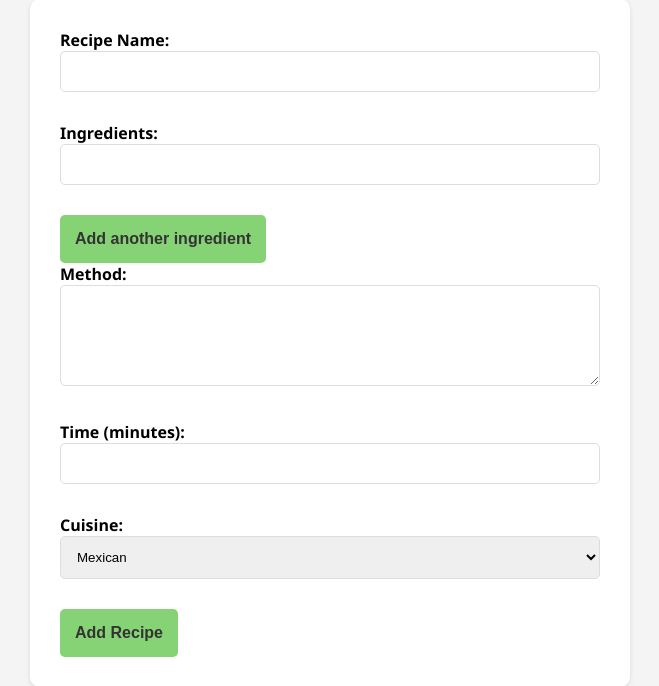
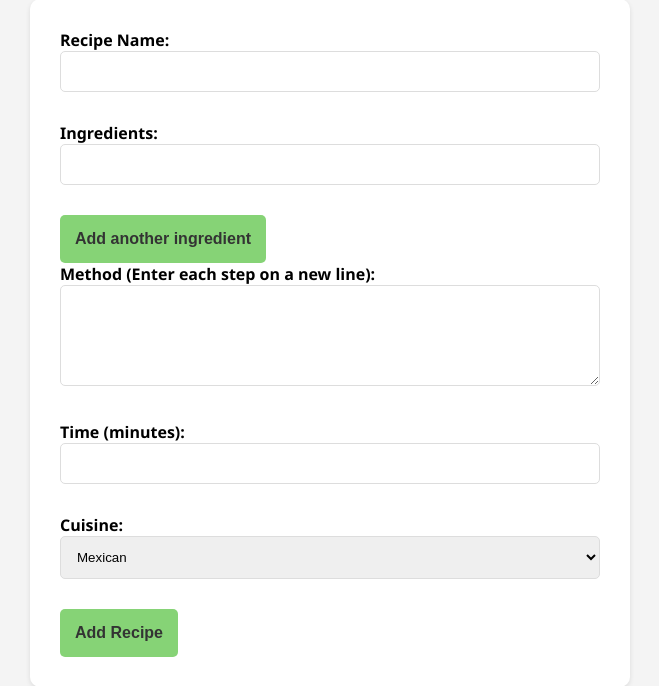
Before and after one commit to ashcarroll/recipe-share, a Flask app: page /add_recipe in a window 1280 px wide. Shown: the part 259-945 px from the top of the page, without its empty margins (310-969 px from the left). Run offline with Flask 3, Linux system fonts and the light colour scheme; data comes from the database, SQL or seed files in the repository; both versions use the stored data as it was after the commit.

Commit message:
Made the method a larger textarea rather than an input for ease of use Added logic so the method would display back as an ordered list for better readability

```diff
--- a/app.py
+++ b/app.py
@@ -40,7 +40,11 @@ def recipe(recipe_id):
     recipe = Recipe.query.get_or_404(recipe_id)
 
     ingredients_list = [ingredient.strip() for ingredient in recipe.ingredients.split('/') if ingredient.strip()]
-    return render_template('recipe.html', recipe=recipe, ingredients=ingredients_list)
+
+    # Split method into list based on newline
+    method_steps = [step.strip() for step in recipe.method.split('\n') if step.strip()]
+
+    return render_template('recipe.html', recipe=recipe, ingredients=ingredients_list, method_steps=method_steps)
 
 @app.route('/add_recipe', methods=['GET', 'POST'])
 def add_recipe():
@@ -53,12 +57,16 @@ def add_recipe():
         # Join ingredients into a single string for database using '/'
         ingredients_str = '/'.join(ingredient.strip() for ingredient in ingredients if ingredient.strip())
 
+        # Get method steps from the form
+        method_steps = [step.strip() for step in request.form['method'].split('\n') if step.strip()]
+        method_str = '\n'.join(method_steps)
+
         # Create new recipe instance
         new_recipe = Recipe(
             recipe_name=request.form['recipe_name'],
             ingredients=ingredients_str,
             total_time = request.form['time'],
-            method = request.form['method'],
+            method = method_str,
             cuisine=cuisine,
             chef=current_user
         )
--- a/templates/add_recipe.html
+++ b/templates/add_recipe.html
@@ -14,9 +14,10 @@
         </div>
         <button type="button" id="add-ingredient-button">Add another ingredient</button>
 
-        <label>Method:
-            <textarea type="text" name="method" rows="5" cols="50" style="resize: vertical;"></textarea>
+        <label>Method (Enter each step on a new line):
+            <textarea name="method" rows="5" cols="50" style="resize: vertical;"></textarea>
         </label>
+
         <label>Time (minutes):
             <input type="number" name="time">
         </label>
--- a/templates/recipe.html
+++ b/templates/recipe.html
@@ -14,7 +14,11 @@
     </ul>
 
     <h3>Method</h3>
-    <p> {{recipe.method }} </p>
+    <ol>
+        {% for step in method_steps %}
+            <li>{{ step }}</li>
+        {% endfor %}
+    </ol>
 
 {% if current_user.is_authenticated %}
     <!-- [html-validate-disable attribute-allowed-values] -->
```
Also changed, not shown: instance/db.sqlite3.
